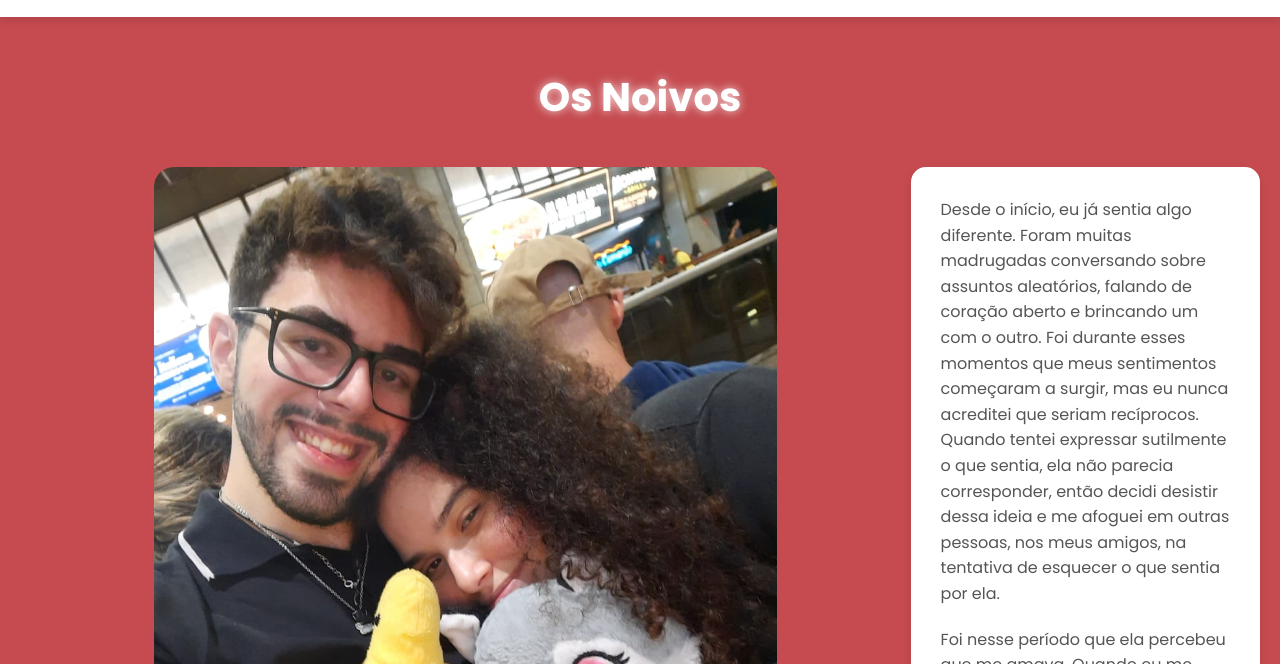
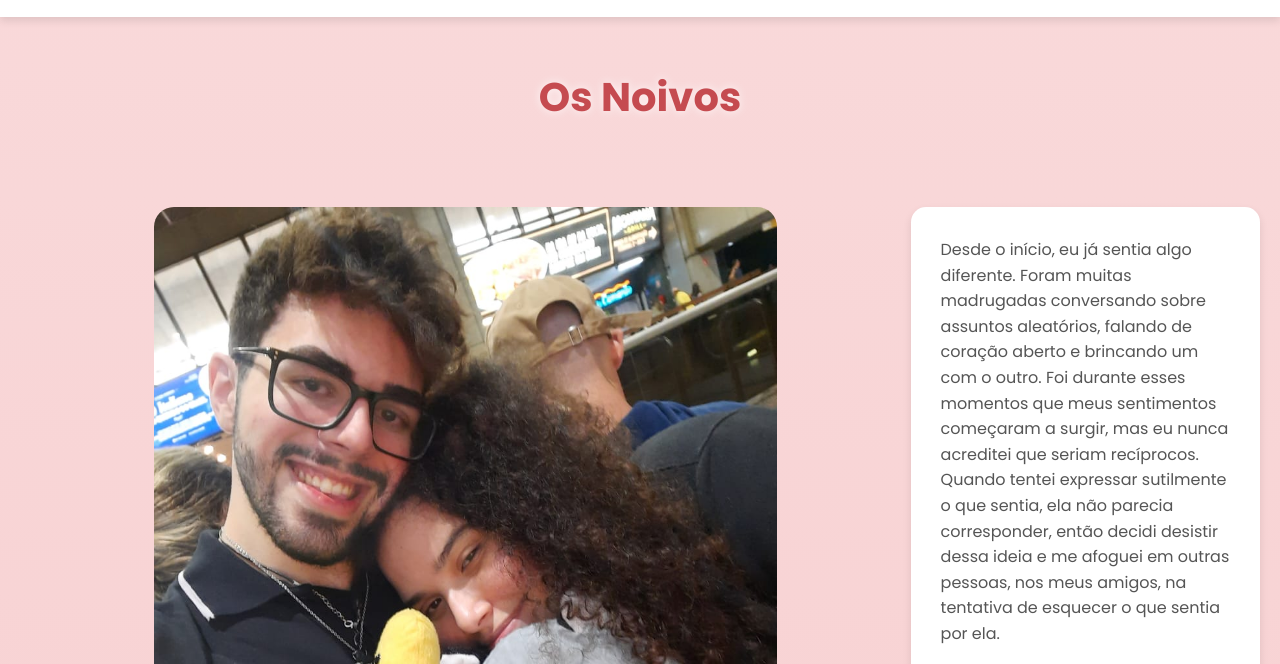
Before and after one commit to prissycorrea/sthefanny-gabriel, a website: page noivos.html in a window 1280 px wide. Shown: the part 73-737 px from the top of the page. Drawn offline with nearby package versions, Linux system fonts and the light colour scheme.

Commit message:
padronização fundo e titulo

```diff
--- a/assets/styles/index.css
+++ b/assets/styles/index.css
@@ -34,12 +34,13 @@ body::before {
 }
 
 #home, #noivos, #casamento, #rspv {
+    background: linear-gradient(180deg, #F9D9DA 0%, #F6CCCD 100%);
+    min-height: 100vh;
     width: 100%;
-    min-height: 100vh;
 }
 
 
-.noivosTitle, .sectionTitle, .sectionTitleClear {
+.noivosTitle, .sectionTitle {
     text-shadow: 0 0 10px rgba(255, 255, 255, 0.8);
 }
 
@@ -425,14 +426,6 @@ header {
     display: flex;
 }
 
-.sectionTitleClear {
-    color: #ffffff;
-    font-family: 'Poppins', sans-serif;
-    font-size: 2.5em;
-    margin: 0 auto;
-    margin-top: 2em;
-}
-
 .noivosContainer {
     align-items: center;
     display: flex;
@@ -491,10 +484,6 @@ header {
 
     .noivosConteudoContainer {
         flex-direction: column;
-    }
-
-    .sectionTitleClear {
-        font-size: 28px;
     }
 
     .imageCarousel {
--- a/noivos.html
+++ b/noivos.html
@@ -41,7 +41,7 @@
             <section id="noivos">
                 <!-- Conteúdo da página "Os Noivos" -->
                 <div class="noivosContainer">
-                    <h1 class="sectionTitleClear">Os Noivos</h1>
+                    <h1 class="sectionTitle">Os Noivos</h1>
                     <div class="noivosConteudoContainer">
                         <div>
                             <div>
```
